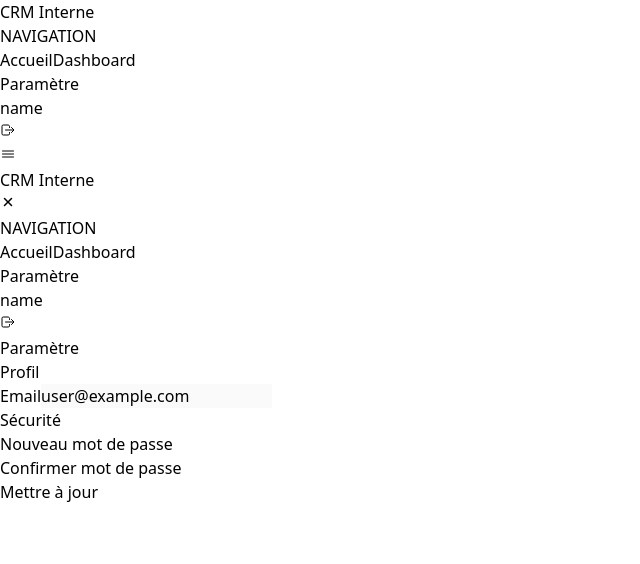
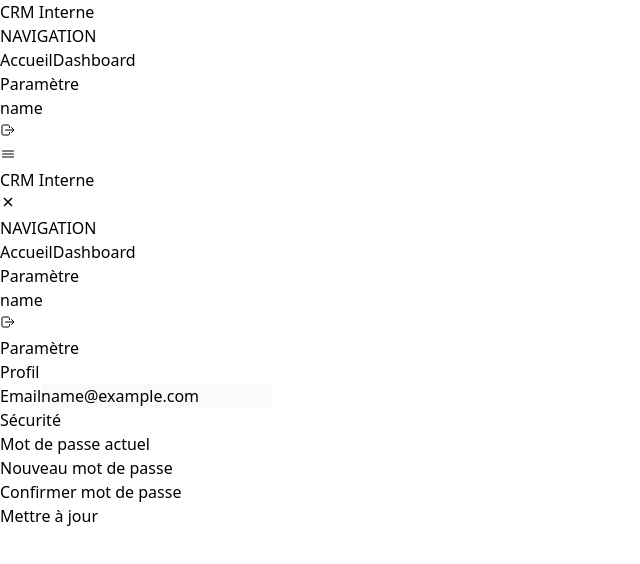
Before and after one commit to Hene-W/CRM-Interne, a React (Vite) app in the folder frontend/: page /settings in a window 1280 px wide. Shown: the top 564 px of the page, without its empty margins (0-640 px from the left). Built offline with nearby package versions, Linux system fonts and the light colour scheme; no server answers; sample sign-in values are in the browser's storage.

Commit message:
feat(settings): add password update functionality with validation and feedback

```diff
--- a/frontend/src/context/AuthContext.jsx
+++ b/frontend/src/context/AuthContext.jsx
@@ -1,5 +1,5 @@
 import { createContext, useState, useEffect, useContext } from "react";
-import { API_URL } from "../api/api.js";
+import { API_URL, fetchWithAuth } from "../api/api.js";
 
 const AuthContext = createContext(null);
 
@@ -65,12 +65,12 @@ export const AuthProvider = ({ children }) => {
     const updatePassword = async (currentPassword, newPassword) => {
         try {
             const res = await fetchWithAuth(`${API_URL}/api/auth/update-password`, {
-                method: "PATCH",
+                method: "PUT",
                 headers: {
                     "Content-Type": "application/json",
                 },
                 body: JSON.stringify({ currentPassword, newPassword })
-            })
+            }, token, logout)
             if (!res) return
 
             const data = await res.json()
--- a/frontend/src/pages/SettingsPage.jsx
+++ b/frontend/src/pages/SettingsPage.jsx
@@ -1,7 +1,31 @@
-import React from 'react'
+import React, { useState } from 'react'
 import Header from '../component/Header'
+import { useAuth } from '../context/AuthContext'
+
 
 const SettingsPage = () => {
+  const { user, updatePassword } = useAuth()
+  const [currentPassword, setCurrentPassword] = useState("");
+  const [newPassword, setNewPassword] = useState("");
+  const [confirmPassword, setConfirmPassword] = useState("");
+  const [error, setError] = useState("")
+
+
+  const handlePassword = async () => {
+    setError("")
+    if (!currentPassword || !newPassword || !confirmPassword) {
+      setError("Veuillez remplir tous les champs requis.")
+      return
+    }
+
+    if (newPassword !== confirmPassword) {
+      setError("Les mots de passe ne correspondent pas.")
+      return
+    }
+
+    await updatePassword(currentPassword, newPassword)
+  }
+
   return (
     <div>
       <Header title="Paramètre" showButton={false} />
@@ -15,7 +39,7 @@ const SettingsPage = () => {
             <h2 className="text-xl font-bold">Profil</h2>
             <div className="flex flex-col gap-2">
               <label>Email</label>
-              <input type="email" value="user@example.com" disabled className="border p-2 rounded-lg bg-gray-100" />
+              <input type="email" value={user.email} disabled className="border p-2 rounded-lg bg-gray-100" />
             </div>
           </section>
 
@@ -23,14 +47,33 @@ const SettingsPage = () => {
           <section className="space-y-4">
             <h2 className="text-xl font-bold">Sécurité</h2>
             <div className="flex flex-col gap-2">
+              <label>Mot de passe actuel</label>
+              <input
+                type="password"
+                autoComplete="current-password"
+                value={currentPassword}
+                onChange={(e) => { setError(""); setCurrentPassword(e.target.value) }}
+                className="border p-2 rounded-lg" />
+            </div>
+            <div className="flex flex-col gap-2">
               <label>Nouveau mot de passe</label>
-              <input type="password" className="border p-2 rounded-lg" />
+              <input
+                type="password"
+                autoComplete="new-password"
+                value={newPassword}
+                onChange={(e) => { setError(""); setNewPassword(e.target.value) }}
+                className="border p-2 rounded-lg" />
             </div>
             <div className="flex flex-col gap-2">
               <label>Confirmer mot de passe</label>
-              <input type="password" className="border p-2 rounded-lg" />
+              <input
+                type="password"
+                value={confirmPassword}
+                onChange={(e) => { setError(""); setConfirmPassword(e.target.value) }}
+                className="border p-2 rounded-lg" />
             </div>
-            <button className="bg-[#1f1f1f] hover:bg-[#333333] text-white px-4 py-2 rounded-lg">Mettre à jour</button>
+            {error && <p className='text-red-500 text-sm'>{error}</p>}
+            <button onClick={handlePassword} className="bg-[#1f1f1f] hover:bg-[#333333] text-white px-4 py-2 rounded-lg">Mettre à jour</button>
           </section>
 
         </div>
```
